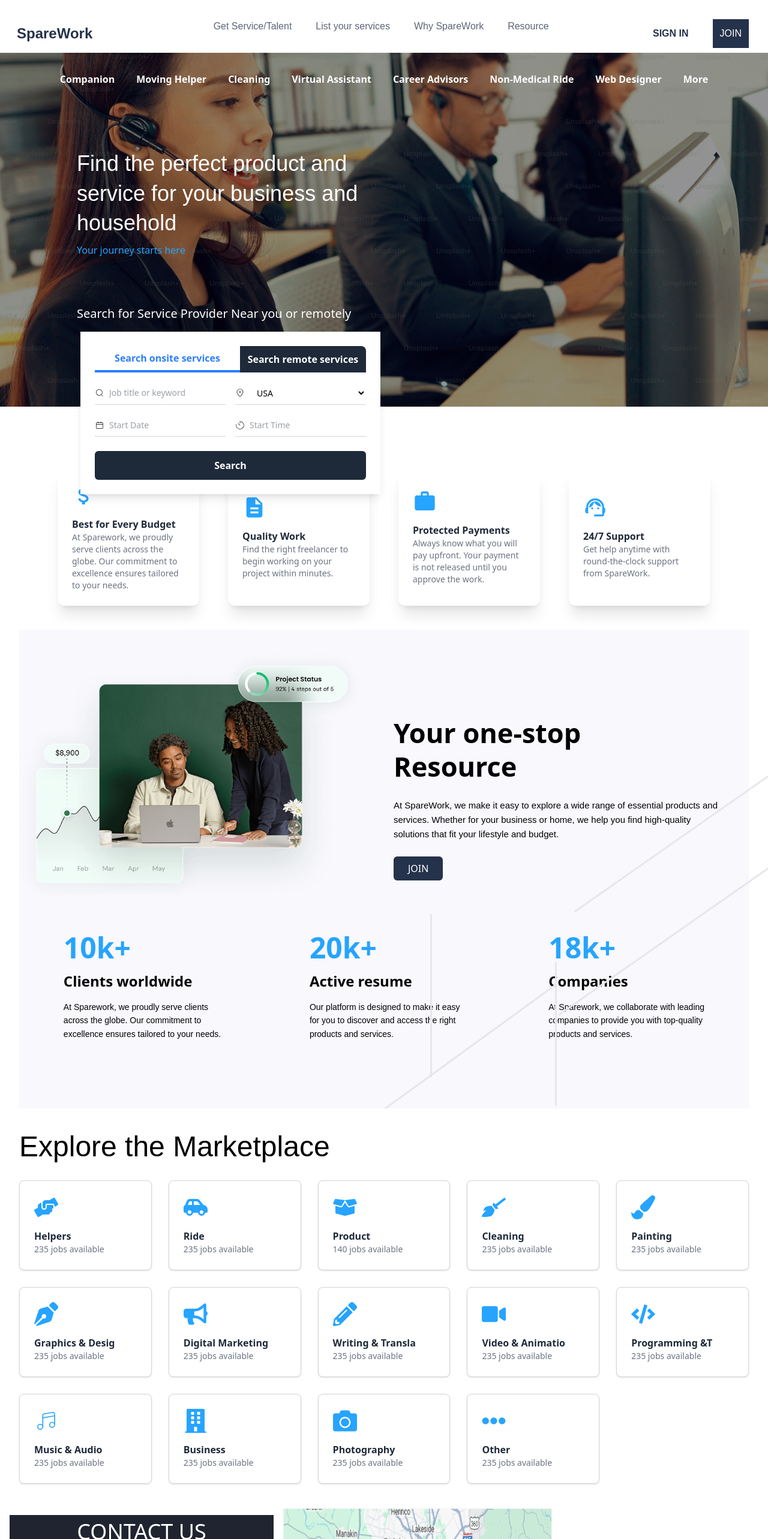
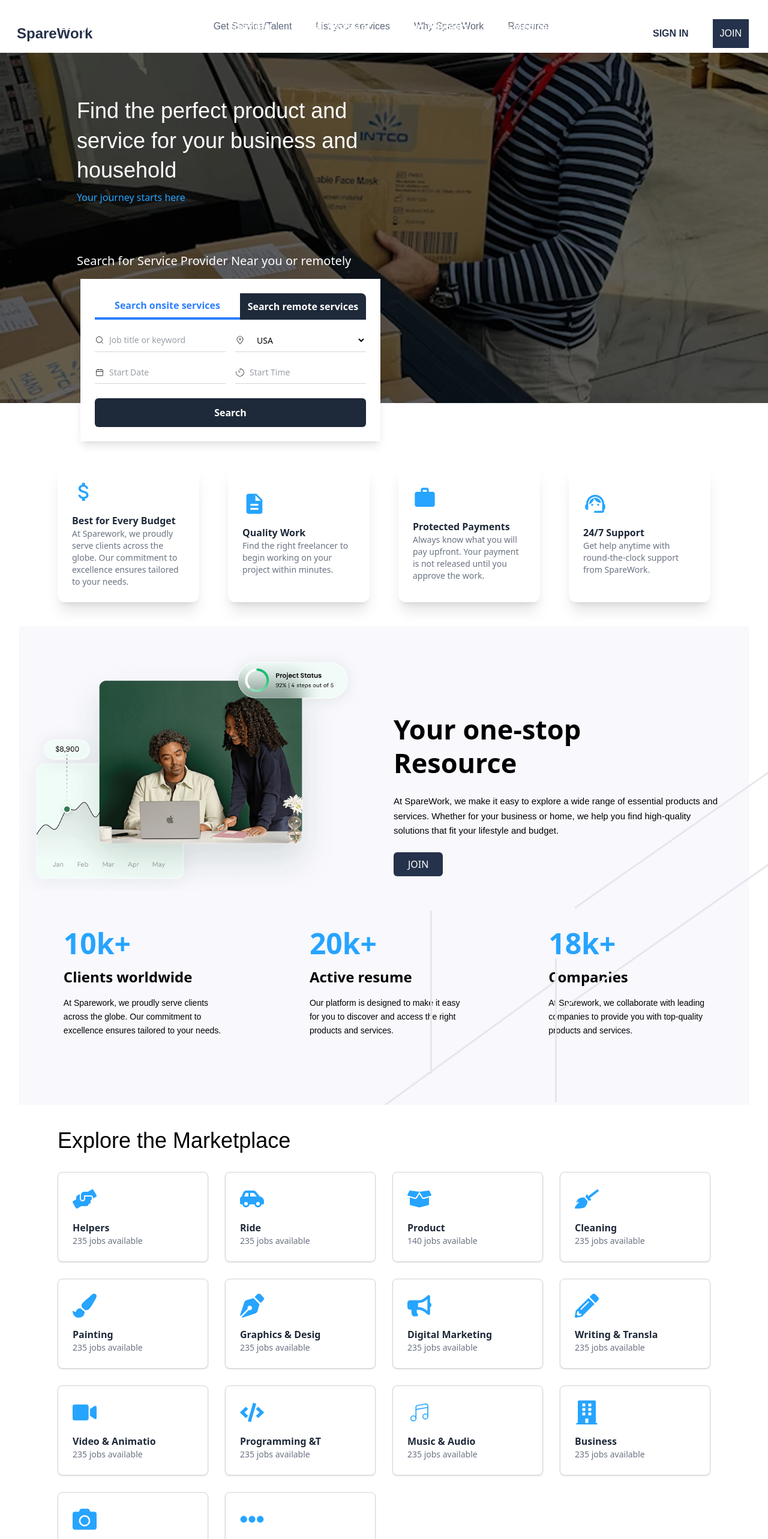
Before and after one commit to redietwegene/spare, a React (Vite) app: page / in a window 1280 px wide. Shown: the top 2566 px of the page at 60% size. Built offline with nearby package versions, Linux system fonts and the light colour scheme.

Commit message:
transtion

```diff
--- a/src/components/Landingpage.jsx
+++ b/src/components/Landingpage.jsx
@@ -1,19 +1,43 @@
-import React, { useState } from 'react';
+import React, { useState , useEffect } from 'react';
 import { Link } from 'react-router-dom';
 import img1 from '../assets/image 14.png';
 import { CiSearch, CiCalendar, CiLocationOn, CiTimer } from "react-icons/ci";
 import Category from './catagories/catagories';
 import Feature from './Features/Feature';
+import img3 from '../assets/image 15.png';
+import img25 from '../assets/image 25.png';
+import img26 from '../assets/image 26.png';
+import img27 from '../assets/image 27.png';
+import img10 from '../assets/image 16.png';
 
 const Landingpage = () => {
   const [activeTab, setActiveTab] = useState('onsite');
+  const images = [img1, img25, img3, img26, img27, img10];
+  const [currentImageIndex, setCurrentImageIndex] = useState(0);
+  const [fade, setFade] = useState(true);
+
+  useEffect(() => {
+    const interval = setInterval(() => {
+      setFade(false);
+      setTimeout(() => {
+        setCurrentImageIndex((prevIndex) => (prevIndex + 1) % images.length);
+        setFade(true);
+      }, 500);
+    }, 5000);
+
+    return () => clearInterval(interval);
+  }, [images.length]);
 
   return (
     <>
+
       <div className='relative w-full'>
-        <img className='w-full h-auto object-cover' src={img1} alt="" />
-
-
+             <img
+            className={`w-full  object-cover transition-opacity duration-500 ease-in-out ${fade ? 'opacity-100' : 'opacity-90'}`}
+            src={images[currentImageIndex]}
+            alt={`Slide ${currentImageIndex + 1}`}
+        />
+        </div>
         <ul className='absolute inset-0 flex flex-wrap justify-center gap-3 md:mt-8 space-x-6 text-white font-bold text-xs md:text-base'>
           <li className='text-white'>Companion</li>
           <Link to='/helper'><li>Moving Helper</li></Link>
@@ -119,7 +143,7 @@
 
         <Feature />
         <Category />
-      </div>
+
     </>
   );
 }
--- a/src/components/catagories/catagories.jsx
+++ b/src/components/catagories/catagories.jsx
@@ -3,12 +3,12 @@
 
 const Category = () => {
   return (
-    <div className="max-w-7xl mx-auto py-10 px-4 sm:px-6 lg:px-8">
-      <h1 className="text-black font-epilogue text-3xl sm:text-4xl lg:text-5xl mb-8 text-center sm:text-left">
+    <div className="max-w-6xl mx-auto py-10 px-4 sm:px-6 lg:px-8">
+      <h1 className="text-black  font-epilogue text-3xl sm:text-4xl lg:text-4xl mb-8 text-center sm:text-left">
         Explore the Marketplace
       </h1>
 
-      <div className="grid grid-cols-2 sm:grid-cols-3 md:grid-cols-4 lg:grid-cols-5 gap-5 sm:gap-7">
+      <div className="grid grid-cols-2 sm:grid-cols-2 md:grid-cols-3 lg:grid-cols-4 gap-7 sm:gap-7">
         {categories.map((category, index) => (
           <div
             key={index}
```
